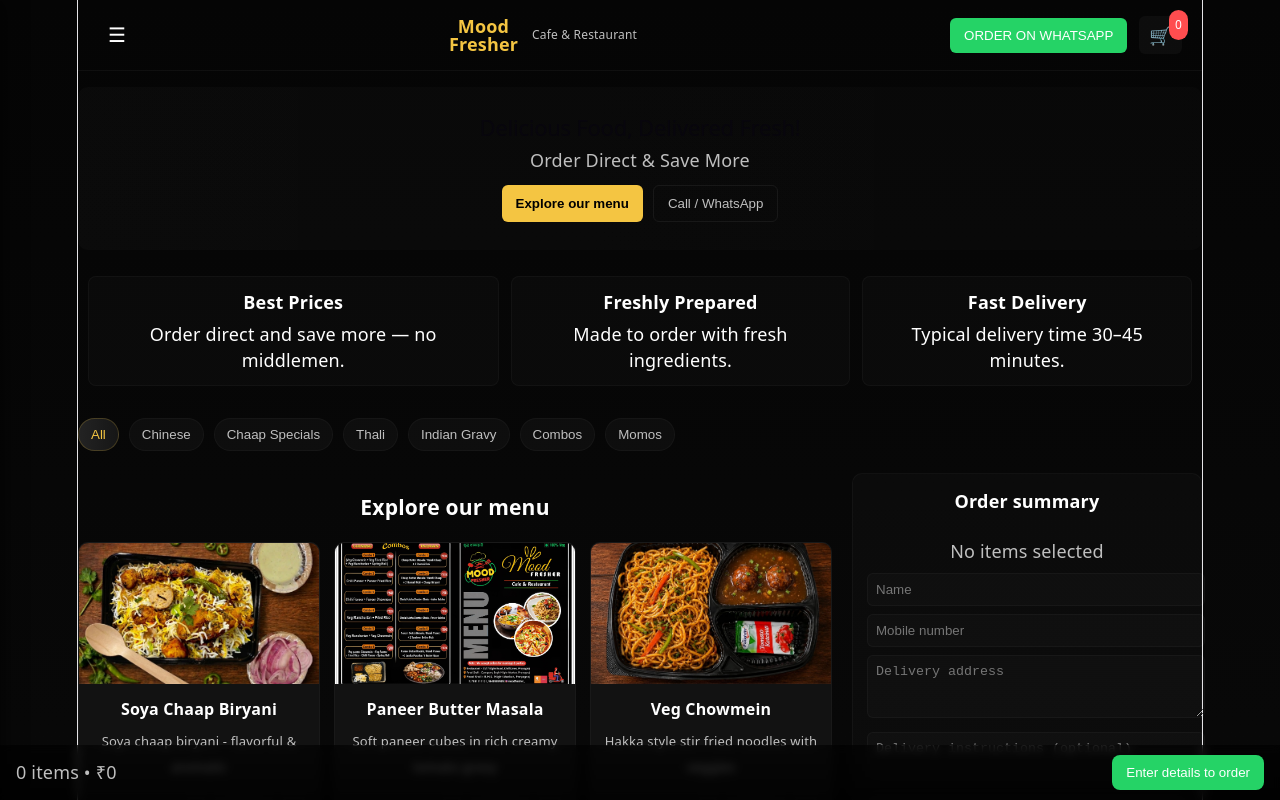
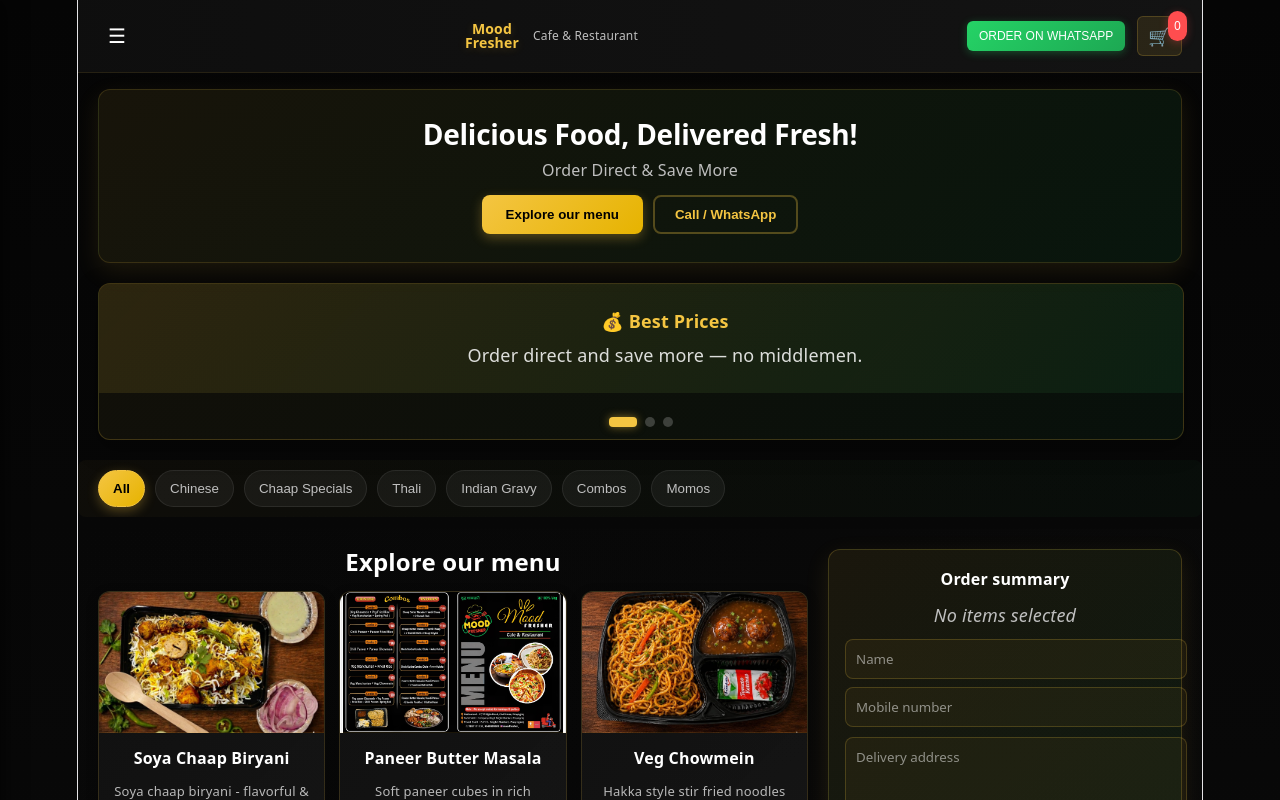
Before and after one commit to animesh624/MoodFresher, a React (Vite) app: page / in a window 1280 px wide. Shown: the top 800 px of the page. Built offline with nearby package versions, Linux system fonts and the light colour scheme.

Commit message:
contact info changed

```diff
--- a/src/App.css
+++ b/src/App.css
@@ -200,68 +200,83 @@
 }
 
 .topbar {
-  display:flex;align-items:center;justify-content:space-between;padding:16px 20px;border-bottom:1px solid rgba(255,255,255,0.04);
+  display:flex;align-items:center;justify-content:space-between;padding:16px 20px;border-bottom:1px solid rgba(244,197,66,0.1);gap:12px;flex-wrap:wrap;
+  background: linear-gradient(90deg, rgba(15,15,15,0.95), rgba(20,20,20,0.95));
 }
-.topbar .brand{display:flex;gap:14px;align-items:center}
-.topbar .logo{font-weight:800;color:var(--accent);line-height:1}
+.topbar .brand{display:flex;gap:14px;align-items:center;flex-shrink:0}
+.topbar .logo{font-weight:800;color:var(--accent);line-height:1;font-size:14px;text-shadow:0 2px 8px rgba(244,197,66,0.2)}
 .topbar .tag{font-size:12px;color:var(--muted)}
-.top-actions{display:flex;align-items:center;gap:12px}
-.wa-btn{background:var(--green);border:none;color:#fff;padding:10px 14px;border-radius:6px;cursor:pointer}
-.cart{position:relative;padding:6px 10px;border-radius:6px;background:var(--glass)}
-.cart-count{position:absolute;top:-6px;right:-6px;background:#ff4d4f;color:#fff;border-radius:12px;padding:2px 6px;font-size:12px}
+.top-actions{display:flex;align-items:center;gap:12px;flex-shrink:0}
+.wa-btn{background:linear-gradient(135deg, var(--green), #1da853);border:none;color:#fff;padding:8px 12px;border-radius:6px;cursor:pointer;font-size:12px;white-space:nowrap;box-shadow:0 2px 8px rgba(37,211,102,0.3);transition:all .2s}
+.wa-btn:hover{transform:translateY(-2px);box-shadow:0 4px 12px rgba(37,211,102,0.4)}
+.cart{position:relative;padding:6px 10px;border-radius:6px;background:rgba(244,197,66,0.1);border:1px solid rgba(244,197,66,0.2)}
+.cart-count{position:absolute;top:-6px;right:-6px;background:#ff4d4f;color:#fff;border-radius:12px;padding:2px 6px;font-size:12px;box-shadow:0 2px 8px rgba(255,77,79,0.3)}
 
-.hero-banner{padding:28px 20px;text-align:center;background:linear-gradient(90deg, rgba(255,255,255,0.02), rgba(255,255,255,0.01));margin:16px 0;border-radius:10px}
-.hero-banner h2{font-size:22px;margin:0 0 6px}
-.hero-banner p{color:var(--muted);margin:0 0 12px}
-.hero-actions{display:flex;gap:10px;justify-content:center}
-.primary{background:var(--accent);border:none;padding:10px 14px;border-radius:6px;color:#000;font-weight:600}
-.secondary{background:transparent;border:1px solid rgba(255,255,255,0.06);color:var(--muted);padding:10px 14px;border-radius:6px}
+.hero-banner{padding:28px 20px;text-align:center;background:linear-gradient(135deg, rgba(244,197,66,0.08) 0%, rgba(37,211,102,0.08) 100%);margin:16px 20px;border-radius:12px;border:1px solid rgba(244,197,66,0.15);box-shadow:0 8px 24px rgba(244,197,66,0.1)}
+.hero-banner h2{font-size:28px;margin:0 0 6px;color:#fff;font-weight:900}
+.hero-banner p{color:var(--muted);margin:0 0 12px;font-size:16px}
+.hero-actions{display:flex;gap:10px;justify-content:center;flex-wrap:wrap}
+.primary{background:linear-gradient(135deg, var(--accent), #e6b300);border:none;padding:12px 24px;border-radius:8px;color:#000;font-weight:700;cursor:pointer;box-shadow:0 4px 12px rgba(244,197,66,0.3);transition:all .2s}
+.primary:hover{transform:translateY(-2px);box-shadow:0 6px 16px rgba(244,197,66,0.4)}
+.secondary{background:transparent;border:2px solid rgba(244,197,66,0.3);color:var(--accent);padding:10px 20px;border-radius:8px;cursor:pointer;transition:all .2s;font-weight:600}
+.secondary:hover{background:rgba(244,197,66,0.1);border-color:rgba(244,197,66,0.6)}
 
-.category-row{display:flex;gap:10px;padding:10px 0;overflow:auto;margin-bottom:12px}
-.cat{background:rgba(255,255,255,0.03);border:1px solid rgba(255,255,255,0.03);padding:8px 12px;border-radius:20px;color:var(--muted);cursor:pointer;white-space:nowrap}
-.cat.active{background:linear-gradient(90deg,#232323,#161616);color:var(--accent);border-color:rgba(244,197,66,0.2)}
+.category-row{display:flex;gap:10px;padding:10px 20px;overflow:auto;margin-bottom:12px;background:linear-gradient(90deg, rgba(244,197,66,0.03) 0%, rgba(37,211,102,0.03) 100%);border-radius:8px}
+.cat{background:rgba(255,255,255,0.05);border:1px solid rgba(255,255,255,0.08);padding:10px 14px;border-radius:20px;color:var(--muted);cursor:pointer;white-space:nowrap;transition:all .2s;font-weight:500}
+.cat:hover{background:rgba(255,255,255,0.1);border-color:rgba(255,255,255,0.15)}
+.cat.active{background:linear-gradient(135deg, var(--accent), #e6b300);color:#000;border-color:var(--accent);font-weight:700;box-shadow:0 4px 12px rgba(244,197,66,0.3)}
 
-.content{display:flex;gap:20px;padding-bottom:120px}
+.content{display:flex;gap:20px;padding:20px;padding-bottom:120px;background:linear-gradient(135deg, rgba(5,5,5,0) 0%, rgba(20,20,20,0.3) 100%)}
 .menu-section{flex:1}
+.menu-section h3{font-size:24px;margin:0 0 16px;color:#fff;font-weight:800}
 .menu-grid{display:grid;grid-template-columns:repeat(auto-fill,minmax(220px,1fr));gap:14px}
-.menu-card{background:var(--card);border-radius:10px;overflow:hidden;display:flex;flex-direction:column;gap:0;border:1px solid rgba(255,255,255,0.03)}
-.food-img{width:100%;height:140px;background:linear-gradient(135deg,#222,#333);background-image:radial-gradient(circle at 30% 30%, rgba(255,255,255,0.02), transparent);border-bottom:1px solid rgba(255,255,255,0.03);}
+.menu-card{background:linear-gradient(135deg, rgba(18,18,18,0.8), rgba(30,30,30,0.6));border-radius:12px;overflow:hidden;display:flex;flex-direction:column;gap:0;border:1px solid rgba(244,197,66,0.15);transition:all .3s;box-shadow:0 4px 12px rgba(0,0,0,0.3)}
+.menu-card:hover{transform:translateY(-4px);border-color:rgba(244,197,66,0.3);box-shadow:0 8px 20px rgba(244,197,66,0.15)}
+.food-img{width:100%;height:140px;background:linear-gradient(135deg,#222,#333);background-image:radial-gradient(circle at 30% 30%, rgba(255,255,255,0.02), transparent);border-bottom:1px solid rgba(244,197,66,0.1);}
 .menu-info{padding:12px;flex:1;display:flex;flex-direction:column;justify-content:space-between}
-.menu-title{font-weight:800;font-size:16px;margin-bottom:6px}
-.menu-desc{font-size:13px;color:var(--muted);margin-bottom:10px}
-.menu-footer{display:flex;align-items:center;justify-content:space-between;margin-top:8px}
-.price{font-weight:900;font-size:16px;color:var(--accent)}
+.menu-title{font-weight:800;font-size:16px;margin-bottom:6px;color:#fff}
+.menu-desc{font-size:13px;color:rgba(255,255,255,0.7);margin-bottom:10px}
+.menu-footer{display:flex;align-items:center;justify-content:space-between;margin-top:8px;padding-top:8px;border-top:1px solid rgba(244,197,66,0.1)}
+.price{font-weight:900;font-size:18px;color:var(--accent);text-shadow:0 2px 4px rgba(244,197,66,0.2)}
 .qty-controls{display:flex;align-items:center;gap:6px}
-.qty-controls button.small{background:transparent;border:1px solid rgba(255,255,255,0.06);color:#fff;padding:6px 8px;border-radius:6px;cursor:pointer}
-.qty-controls input{width:48px;text-align:center;background:rgba(255,255,255,0.02);border:1px solid rgba(255,255,255,0.03);padding:6px;border-radius:6px;color:#fff}
+.qty-controls button.small{background:transparent;border:1px solid rgba(244,197,66,0.3);color:var(--accent);padding:6px 8px;border-radius:6px;cursor:pointer;font-weight:600;transition:all .2s}
+.qty-controls button.small:hover{background:rgba(244,197,66,0.1);border-color:rgba(244,197,66,0.6)}
+.qty-controls input{width:48px;text-align:center;background:rgba(244,197,66,0.08);border:1px solid rgba(244,197,66,0.2);padding:6px;border-radius:6px;color:var(--accent);font-weight:600}
 .add-btn{background:transparent;border:1px solid rgba(255,255,255,0.06);padding:8px 10px;border-radius:8px;color:var(--muted);cursor:pointer}
 .add-btn.primary{background:var(--green);border:none;color:#fff}
 
 /* info & contact */
-.info-section{display:flex;gap:16px;align-items:flex-start;margin:12px 0;padding:10px}
-.info-cards{display:flex;gap:12px;flex:1}
-.info-card{background:rgba(255,255,255,0.02);padding:12px;border-radius:8px;border:1px solid rgba(255,255,255,0.03)}
-.info-card h4{margin:0 0 6px}
-.contact-box{width:320px;background:rgba(255,255,255,0.02);padding:12px;border-radius:8px;border:1px solid rgba(255,255,255,0.03)}
-.contact-table td{padding:6px 8px;border-bottom:1px dashed rgba(255,255,255,0.02)}
-.contact-table td:first-child{color:var(--muted);width:110px}
+.info-section{margin:20px 0;padding:0 20px}
+.carousel-wrapper{width:100%;overflow:hidden;border-radius:12px;background:linear-gradient(135deg, rgba(244,197,66,0.05) 0%, rgba(37,211,102,0.05) 100%);border:1px solid rgba(244,197,66,0.2);box-shadow:0 8px 24px rgba(0,0,0,0.4)}
+.carousel-items{display:flex;transition:transform .6s ease-out;gap:0}
+.carousel-item{flex:0 0 100%;background:linear-gradient(135deg, rgba(244,197,66,0.12) 0%, rgba(37,211,102,0.08) 100%);padding:24px;border-radius:0;border:none}
+.carousel-item h4{margin:0 0 8px;font-size:18px;color:var(--accent);font-weight:700}
+.carousel-item p{margin:0;color:rgba(255,255,255,0.85);line-height:1.5}
+.carousel-dots{display:flex;gap:8px;justify-content:center;padding:12px 0;margin-top:12px}
+.dot{width:10px;height:10px;border-radius:50%;background:rgba(255,255,255,0.2);border:none;cursor:pointer;transition:all .3s;padding:0}
+.dot.active{background:var(--accent);box-shadow:0 0 8px rgba(244,197,66,0.5);width:28px;border-radius:4px}
 
 
-.order-panel{width:320px;background:linear-gradient(180deg, rgba(255,255,255,0.02), rgba(255,255,255,0.01));padding:14px;border-radius:10px;border:1px solid rgba(255,255,255,0.03)}
-.order-panel h4{margin-top:0}
-.empty{color:var(--muted)}
+.order-panel{width:320px;background:linear-gradient(135deg, rgba(244,197,66,0.08) 0%, rgba(37,211,102,0.08) 100%);padding:16px;border-radius:12px;border:1px solid rgba(244,197,66,0.2);box-shadow:0 8px 24px rgba(244,197,66,0.1);height:fit-content}
+.order-panel h4{margin-top:0;color:#fff;font-size:16px;font-weight:700;margin-bottom:10px}
+.empty{color:var(--muted);font-style:italic}
 .order-lines{list-style:none;padding:0;margin:0}
-.order-lines li{display:flex;justify-content:space-between;padding:6px 0;border-bottom:1px dashed rgba(255,255,255,0.02)}
-.summary-row{display:flex;justify-content:space-between;padding:6px 0;color:var(--muted)}
-.summary-row.total{font-weight:800;color:#fff}
-.cust-inputs input,.cust-inputs textarea{width:100%;padding:8px;margin-top:8px;border-radius:6px;border:1px solid rgba(255,255,255,0.03);background:rgba(255,255,255,0.02);color:#fff}
-.place-btn{width:100%;padding:12px;margin-top:10px;border-radius:8px;border:none;font-weight:700;cursor:pointer}
-.place-btn.enabled{background:var(--green);color:#fff}
-.place-btn.disabled{background:rgba(255,255,255,0.03);color:var(--muted);cursor:not-allowed}
+.order-lines li{display:flex;justify-content:space-between;padding:8px 0;border-bottom:1px solid rgba(244,197,66,0.1);font-size:13px}
+.order-lines li span{color:rgba(255,255,255,0.9)}
+.order-lines li strong{color:var(--accent);font-weight:700}
+.summary-row{display:flex;justify-content:space-between;padding:8px 0;color:rgba(255,255,255,0.8);font-size:13px}
+.summary-row.total{font-weight:800;color:var(--accent);border-top:2px solid rgba(244,197,66,0.2);padding-top:10px;margin-top:8px;font-size:16px}
+.cust-inputs input,.cust-inputs textarea{width:100%;padding:10px;margin-top:10px;border-radius:8px;border:1px solid rgba(244,197,66,0.2);background:rgba(244,197,66,0.05);color:#fff;font-family:inherit}
+.cust-inputs input::placeholder,.cust-inputs textarea::placeholder{color:rgba(255,255,255,0.5)}
+.place-btn{width:100%;padding:12px;margin-top:12px;border-radius:8px;border:none;font-weight:700;cursor:pointer;transition:all .2s}
+.place-btn.enabled{background:linear-gradient(135deg, var(--green), #1da853);color:#fff;box-shadow:0 4px 12px rgba(37,211,102,0.3)}
+.place-btn.enabled:hover{transform:translateY(-2px);box-shadow:0 6px 16px rgba(37,211,102,0.4)}
+.place-btn.disabled{background:rgba(255,255,255,0.05);color:rgba(255,255,255,0.4);cursor:not-allowed}
 
-.bottom-bar{position:fixed;left:0;right:0;bottom:0;background:linear-gradient(180deg,rgba(0,0,0,0.6),rgba(0,0,0,0.8));display:flex;justify-content:space-between;align-items:center;padding:10px 16px;backdrop-filter:blur(4px)}
-.bottom-bar .left{color:var(--muted)}
-.bottom-bar .place{background:var(--green);border:none;color:#fff;padding:10px 14px;border-radius:8px}
+.bottom-bar{position:fixed;left:0;right:0;bottom:0;background:linear-gradient(180deg, rgba(244,197,66,0.08), rgba(37,211,102,0.05));display:flex;justify-content:space-between;align-items:center;padding:12px 16px;backdrop-filter:blur(8px);border-top:1px solid rgba(244,197,66,0.2);box-shadow:0 -4px 16px rgba(0,0,0,0.4);z-index:100}
+.bottom-bar .left{color:rgba(255,255,255,0.85);font-weight:600}
+.bottom-bar .place{background:linear-gradient(135deg, var(--green), #1da853);border:none;color:#fff;padding:10px 18px;border-radius:8px;font-weight:700;cursor:pointer;box-shadow:0 2px 8px rgba(37,211,102,0.3);transition:all .2s}
+.bottom-bar .place:hover:not(:disabled){transform:translateY(-2px);box-shadow:0 4px 12px rgba(37,211,102,0.4)}
 
 @media (max-width:900px){
   .content{flex-direction:column}
@@ -289,4 +304,7 @@
 @media (max-width:600px){
   .food-img{height:110px}
   .nav-drawer .nav-inner{width:240px}
+  .topbar{padding:12px 16px}
+  .wa-btn{padding:6px 10px;font-size:11px}
+  .topbar .logo{font-size:12px}
 }
--- a/src/App.jsx
+++ b/src/App.jsx
@@ -46,6 +46,7 @@
   const [activeCat, setActiveCat] = useState('All')
   const [navOpen, setNavOpen] = useState(false)
   const [view, setView] = useState('menu') // 'menu' | 'contact' | 'about'
+  const [carouselIdx, setCarouselIdx] = useState(0)
 
   // Navigation helpers: sync view with URL so Contact opens as a new page (pushState)
   const navigate = (newView) => {
@@ -114,6 +115,14 @@
     document.title = 'MoodFresher — Cafe & Restaurant'
   }, [])
 
+  // Auto-scroll carousel every 8 seconds (slowed down)
+  useEffect(() => {
+    const timer = setInterval(() => {
+      setCarouselIdx(prev => (prev + 1) % 3)
+    }, 8000)
+    return () => clearInterval(timer)
+  }, [])
+
   return (
     <div className="app-root">
       <header className="topbar">
@@ -150,18 +159,25 @@
       </section>
 
       <section className="info-section">
-        <div className="info-cards">
-          <div className="info-card">
-            <h4>Best Prices</h4>
+        <div className="carousel-wrapper">
+          <div className="carousel-items" style={{ transform: `translateX(-${carouselIdx * 100}%)` }}>
+            <div className="info-card carousel-item">
+              <h4>💰 Best Prices</h4>
               <p>Order direct and save more — no middlemen.</p>
             </div>
-          <div className="info-card">
-            <h4>Freshly Prepared</h4>
+            <div className="info-card carousel-item">
+              <h4>🍳 Freshly Prepared</h4>
               <p>Made to order with fresh ingredients.</p>
             </div>
-          <div className="info-card">
-            <h4>Fast Delivery</h4>
+            <div className="info-card carousel-item">
+              <h4>🚗 Fast Delivery</h4>
               <p>Typical delivery time 30–45 minutes.</p>
+            </div>
+          </div>
+          <div className="carousel-dots">
+            {[0, 1, 2].map(i => (
+              <button key={i} className={`dot ${i === carouselIdx ? 'active' : ''}`} onClick={() => setCarouselIdx(i)}></button>
+            ))}
           </div>
         </div>
       </section>
@@ -264,10 +280,12 @@
       )
       }
 
+      {view === 'menu' && cartCount > 0 && (
         <div className="bottom-bar">
           <div className="left">{cartCount} items • ₹{total}</div>
           <button className="place" onClick={placeOrder} disabled={!canPlace}>{canPlace ? 'Place order on WhatsApp' : 'Enter details to order'}</button>
         </div>
+      )}
 
     </div>
   )
```
Lines whose indentation alone changed are shown as unchanged.
